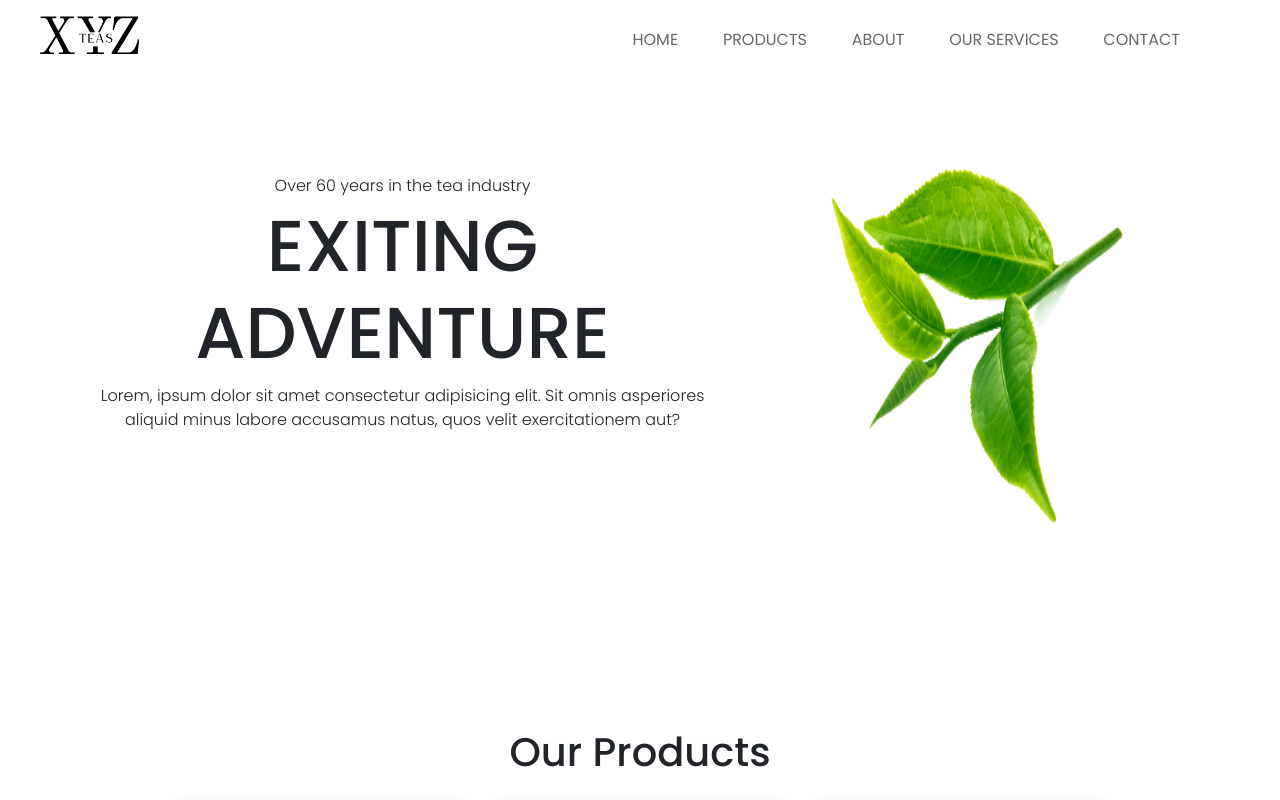
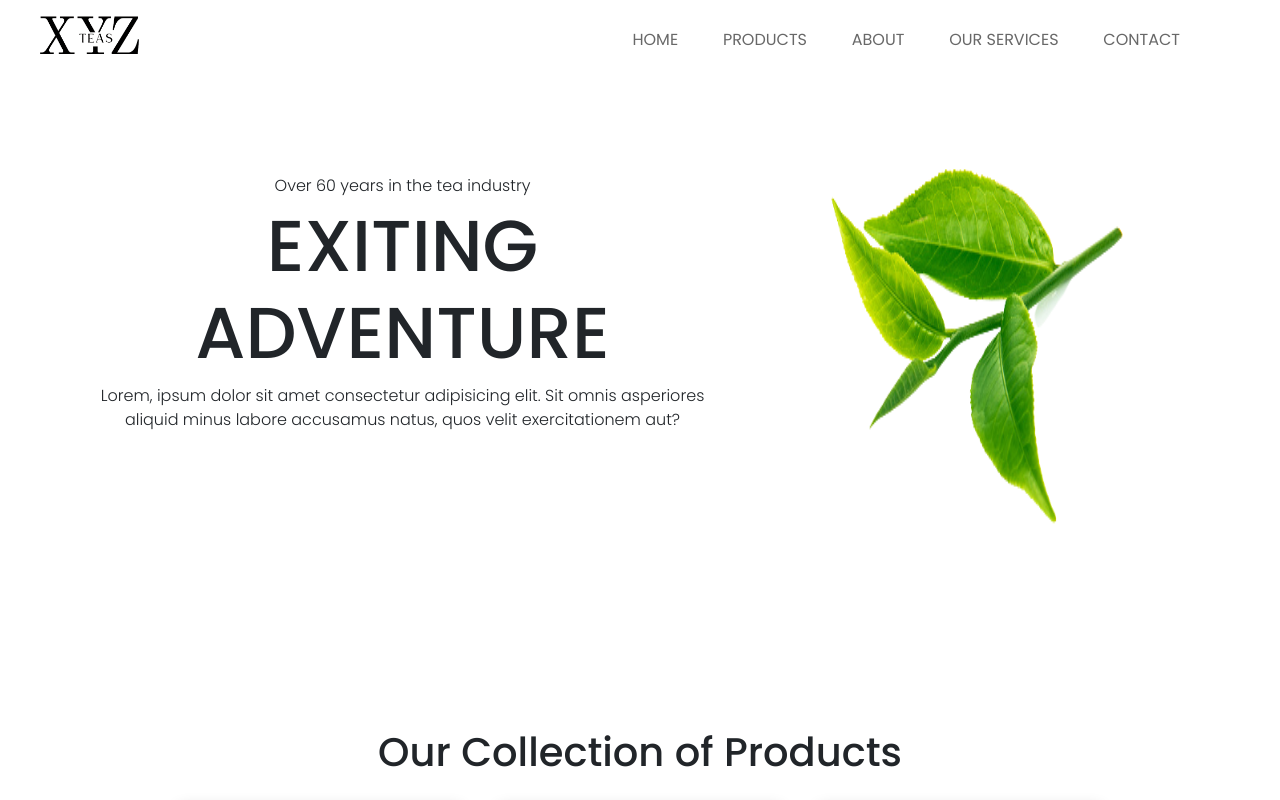
Before and after one commit to Thinushika/XYZteas_website, a Next.js app: page / in a window 1280 px wide. Shown: the top 800 px of the page. Built offline with nearby package versions, Linux system fonts and the light colour scheme.

Commit message:
title changed

```diff
--- a/components/layoutComponents/Products.jsx
+++ b/components/layoutComponents/Products.jsx
@@ -6,7 +6,7 @@ const Cards = () => {
     <>
       <div className="cover">
         <div className="container text-center">
-          <h1>Our Products</h1>
+          <h1>Our Collection of Products</h1>
         </div>
       </div>
       <div className="container-fluid text-center">
```
